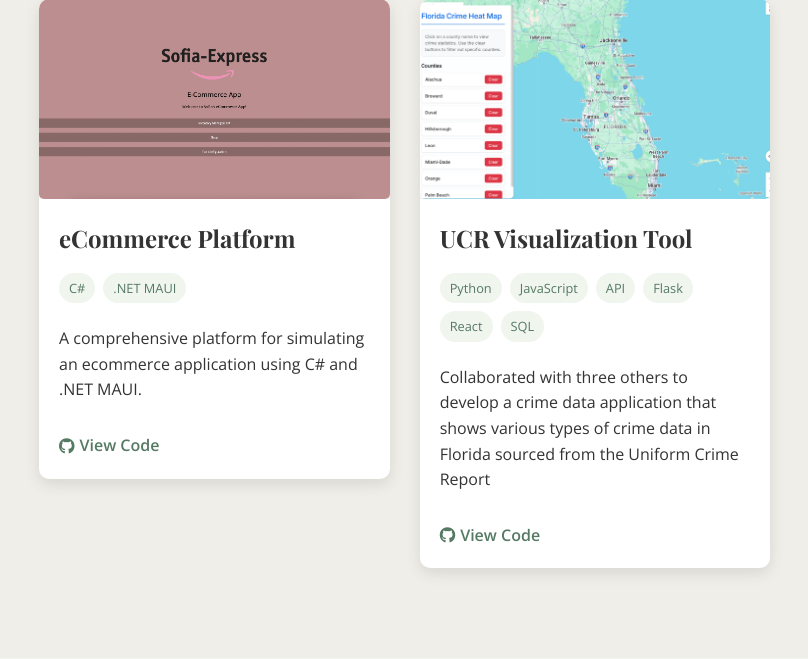
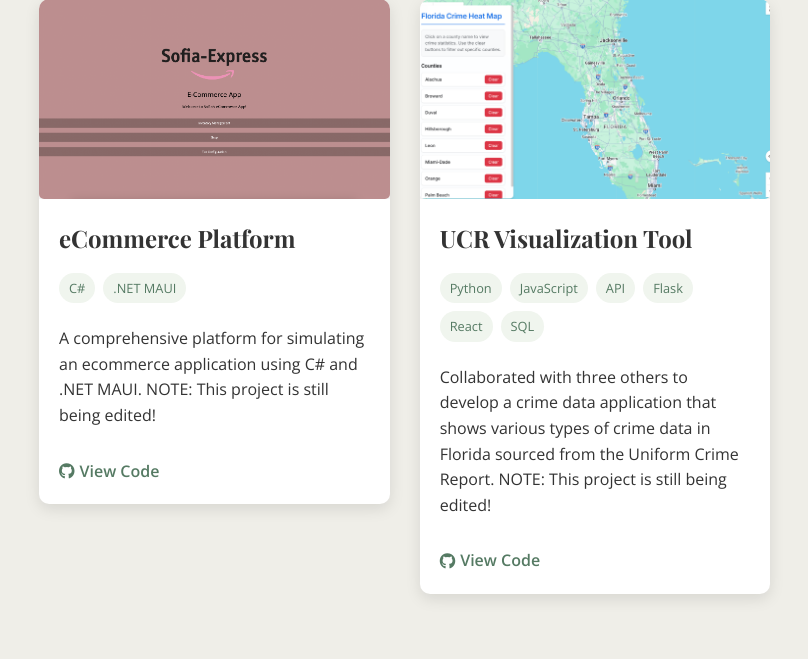
Before and after one commit to sofiabernal5/Personal-Portfolio, a Flask app: page /projects in a window 1280 px wide. Shown: the part 463-1122 px from the top of the page, without its empty margins (45-853 px from the left). Run offline with Flask 3, Linux system fonts and the light colour scheme.

Commit message:
made a note in projects.html

```diff
--- a/templates/projects.html
+++ b/templates/projects.html
@@ -53,7 +53,7 @@
                                 <span>C#</span>
                                 <span>.NET MAUI</span>
                             </div>
-                            <p>A comprehensive platform for simulating an ecommerce application using C# and .NET MAUI.</p>
+                            <p>A comprehensive platform for simulating an ecommerce application using C# and .NET MAUI. NOTE: This project is still being edited!</p>
                             <div class="project-links">
                                 <a href="https://github.com/sofiabernal5/eCommerceApp/tree/increment3" target="_blank" class="project-link"><i class="fab fa-github"></i> View Code</a>
                             </div>
@@ -77,7 +77,7 @@
                                 <span>React</span>
                                 <span>SQL</span>
                             </div>
-                            <p>Collaborated with three others to develop a crime data application that shows various types of crime data in Florida sourced from the Uniform Crime Report</p>
+                            <p>Collaborated with three others to develop a crime data application that shows various types of crime data in Florida sourced from the Uniform Crime Report. NOTE: This project is still being edited!</p>
                             <div class="project-links">
                                 <a href="https://github.com/Griz0372/Crime-Tracker-App/tree/main" target="_blank" class="project-link"><i class="fab fa-github"></i> View Code</a>
                             </div>
```
